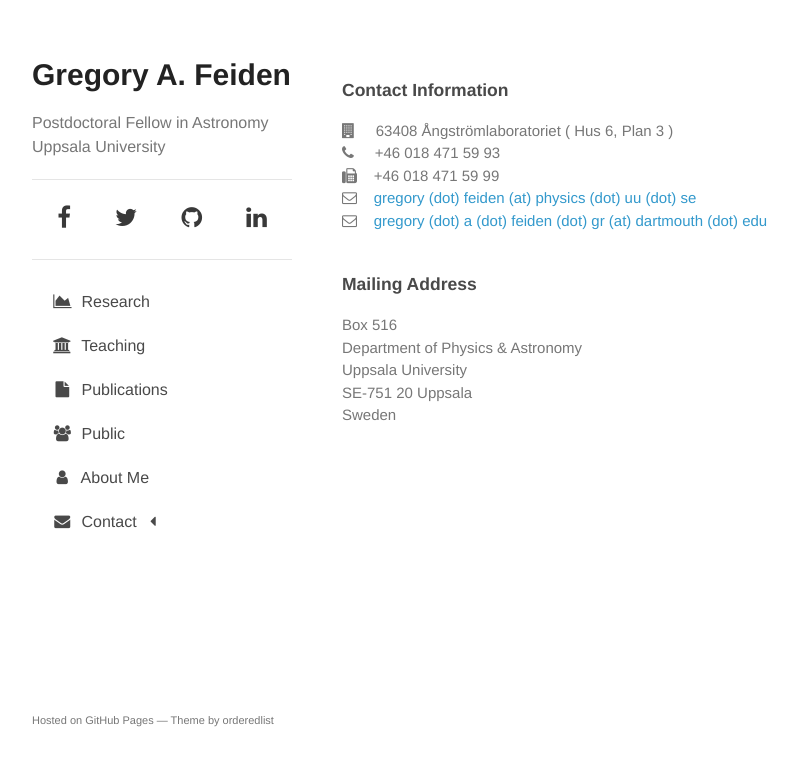
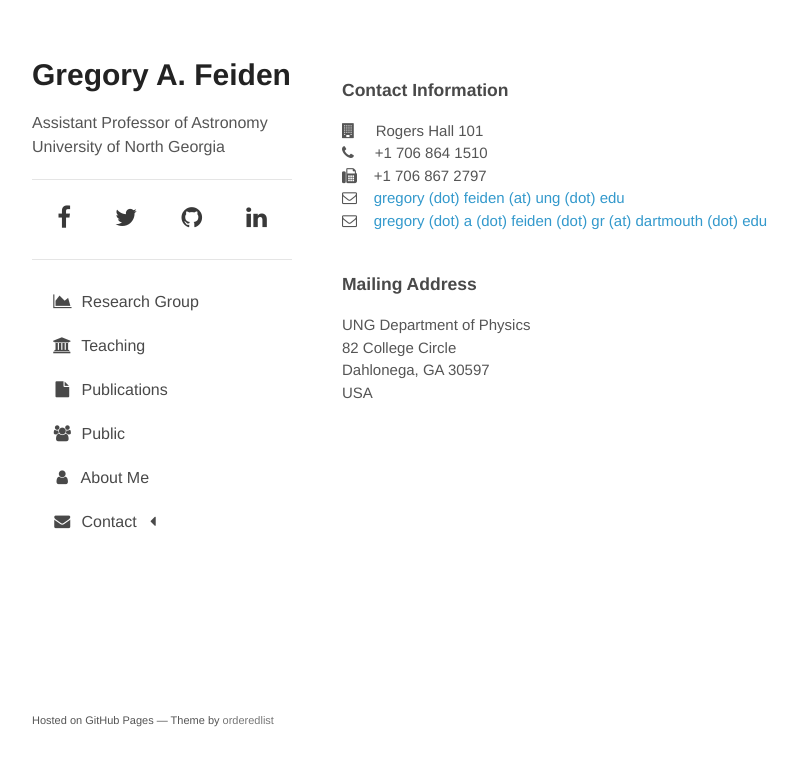
Before and after one commit to gfeiden/gfeiden.github.io, a plain HTML site: page contact.html in a window 1280 px wide. Shown: the whole page, without its empty margins (158-956 px from the left). Drawn offline with Linux system fonts and the light colour scheme.

Commit message:
heavier font weight; updated contact info

```diff
--- a/contact.html
+++ b/contact.html
@@ -3,7 +3,7 @@
   <head>
     <meta charset="utf-8">
     <meta http-equiv="X-UA-Compatible" content="chrome=1">
-    <title>Homepage of Gregory A. Feiden | Astrophysicist at Uppsala University</title>
+    <title>Homepage of Gregory A. Feiden | Astrophysicist at the University of North Georgia</title>
 
     <link rel="shortcut icon" href="./img/favicon.ico" type="image/x-icon">
     <link rel="icon" href="./img/favicon.ico" type="image/x-icon">
@@ -20,9 +20,9 @@
       <header>
         <a href="index.html"><h1>Gregory A. Feiden</h1></a>
         <p>
-          Postdoctoral Fellow in Astronomy
+          Assistant Professor of Astronomy
           <br/>
-          Uppsala University
+          University of North Georgia
         </p>
 
         <hr/>
@@ -36,7 +36,7 @@
         <hr/>
 
         <div id="nav">
-            <a id="nav" href="research.html"><i class="fa fa-area-chart fa-fw"></i>&nbsp; Research</a>
+            <a id="nav" href="research.html"><i class="fa fa-area-chart fa-fw"></i>&nbsp; Research Group</a>
             <a id="nav" href="teach.html"><i class="fa fa-institution fa-fw"></i>&nbsp; Teaching</a>
             <a id="nav" href="publications.html"><i class="fa fa-file fa-fw"></i>&nbsp; Publications</a>
             <a id="nav" href="public.html"><i class="fa fa-users fa-fw"></i>&nbsp; Public</a>
@@ -50,21 +50,20 @@
         <h3 class="section">Contact Information</h3>
 
         <p>
-            <i class="fa fa-building"></i> &nbsp;&nbsp;&nbsp; 63408 Ångströmlaboratoriet ( Hus 6, Plan 3 ) <br/>
-            <i class="fa fa-phone"></i>  &nbsp;&nbsp;&nbsp; +46 018 471 59 93 <br/>
-            <i class="fa fa-fax"></i> &nbsp;&nbsp; +46 018 471 59 99 <br/>
-            <i class="fa fa-envelope-o"></i> &nbsp;&nbsp; <a class="inline" style="text-decoration:none;" href="mailto:gregory.feiden@physics.uu.se">gregory (dot) feiden (at) physics (dot) uu (dot) se</a><br/>
+            <i class="fa fa-building"></i> &nbsp;&nbsp;&nbsp; Rogers Hall 101 <br/>
+            <i class="fa fa-phone"></i>  &nbsp;&nbsp;&nbsp; +1 706 864 1510 <br/>
+            <i class="fa fa-fax"></i> &nbsp;&nbsp; +1 706 867 2797 <br/>
+            <i class="fa fa-envelope-o"></i> &nbsp;&nbsp; <a class="inline" style="text-decoration:none;" href="mailto:gregory.feiden@ung.edu">gregory (dot) feiden (at) ung (dot) edu</a><br/>
             <i class="fa fa-envelope-o"></i> &nbsp;&nbsp; <a class="inline" style="text-decoration:none;" href="mailto:gregory.a.feiden.gr@dartmouth.edu">gregory (dot) a (dot) feiden (dot) gr (at) dartmouth (dot) edu</a>
         </p>
         <br/>
 
         <h3 class="section">Mailing Address</h2>
         <p>
-            Box 516 <br/>
-            Department of Physics &amp; Astronomy <br/>
-            Uppsala University <br/>
-            SE-751 20 Uppsala<br/>
-            Sweden
+            UNG Department of Physics <br/>
+            82 College Circle <br/>
+            Dahlonega, GA  30597<br/>
+            USA
         </p>
 
       </section>
--- a/stylesheets/styles.css
+++ b/stylesheets/styles.css
@@ -3,8 +3,8 @@
 body {
   padding:50px;
   font:15px/1.5 "Helvetica Neue", Helvetica, Arial, sans-serif;
-  color:#777;
-  font-weight:300;
+  color:#555;
+  font-weight: normal;
 }
 
 h1, h2, h3, h4, h5, h6 {
@@ -34,12 +34,13 @@ h3, h4, h5, h6 {
 
 a {
   color:#39c;
-  font-weight:300;
+  font-weight:normal;
   text-decoration:none;
 }
 
 a:hover {
   color: #39c;
+  text-decoration: underline;
 }
 
 div.social {
@@ -243,6 +244,7 @@ a#nav {
 
 a#nav:hover {
     color: #39c;
+    text-decoration: none;
 }
 
 img.header {
```
